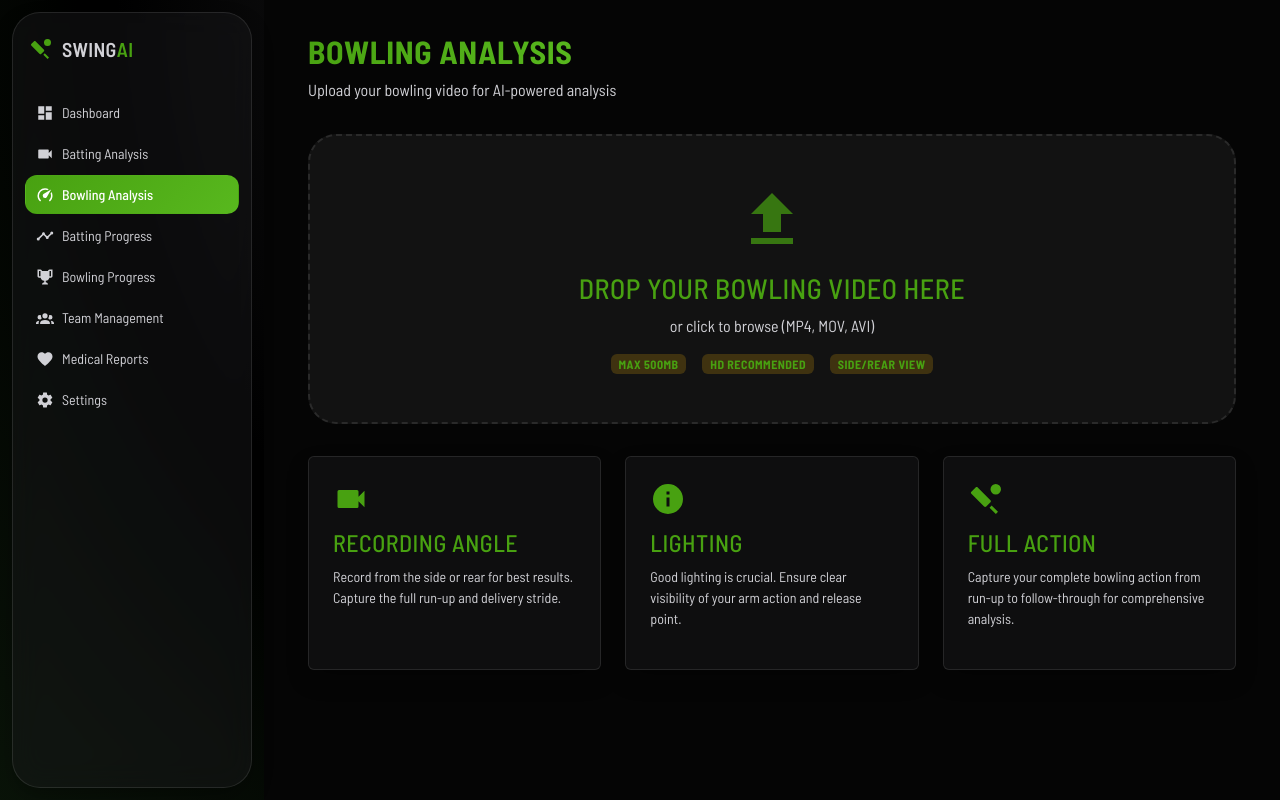
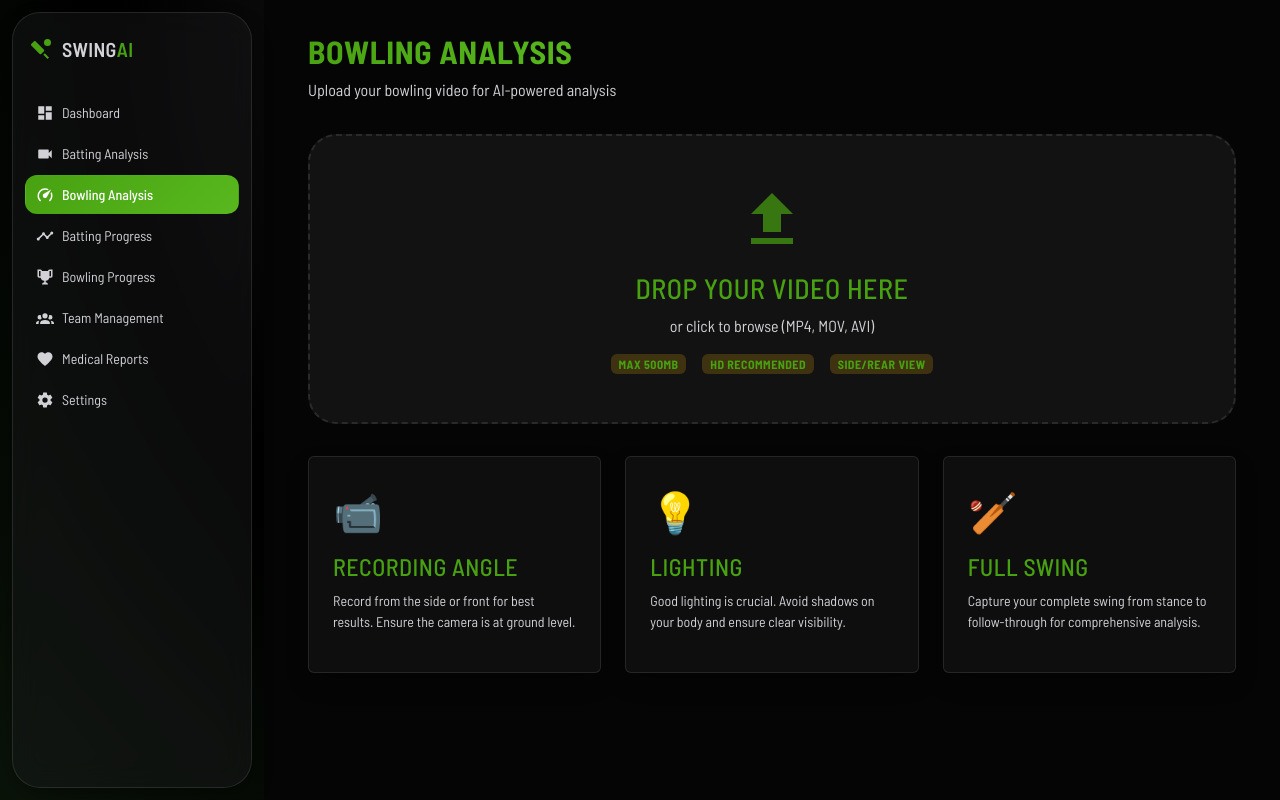
Before and after one commit to alext04/swing_ai, a React (Vite) app in the folder swingai/: page /bowling-analysis in a window 1280 px wide. Built offline with nearby package versions, Linux system fonts and the light colour scheme.

Commit message:
Analysis pages fix

```diff
--- a/swingai/src/pages/BowlingAnalysis.tsx
+++ b/swingai/src/pages/BowlingAnalysis.tsx
@@ -220,7 +220,7 @@ const BowlingAnalysis: React.FC = () => {
                 onChange={(e) => e.target.files?.[0] && handleFileSelect(e.target.files[0])}
               />
               <Icon path={mdiUpload} size={3} color={colors.bowling} />
-              <h3 style={{ marginBottom: 8 }}>Drop your bowling video here</h3>
+              <h3 style={{ marginBottom: 8 }}>Drop your video here</h3>
               <p style={{ color: 'var(--text-secondary)', marginBottom: 16 }}>
                 or click to browse (MP4, MOV, AVI)
               </p>
@@ -231,26 +231,27 @@ const BowlingAnalysis: React.FC = () => {
               </div>
             </div>
 
+            {/* Tips Section */}
             <div className="grid-3" style={{ marginTop: 32 }}>
               <div className="card" style={{ padding: 24 }}>
-                <Icon path={mdiVideo} size={1.5} color={colors.bowling} style={{ marginBottom: 12 }} />
+                <div style={{ fontSize: '2.5rem', marginBottom: 12 }}>📹</div>
                 <h4 style={{ marginBottom: 8 }}>Recording Angle</h4>
                 <p style={{ color: 'var(--text-secondary)', fontSize: '0.875rem', lineHeight: 1.5 }}>
-                  Record from the side or rear for best results. Capture the full run-up and delivery stride.
+                  Record from the side or front for best results. Ensure the camera is at ground level.
                 </p>
               </div>
               <div className="card" style={{ padding: 24 }}>
-                <Icon path={mdiInformation} size={1.5} color={colors.bowling} style={{ marginBottom: 12 }} />
+                <div style={{ fontSize: '2.5rem', marginBottom: 12 }}>💡</div>
                 <h4 style={{ marginBottom: 8 }}>Lighting</h4>
                 <p style={{ color: 'var(--text-secondary)', fontSize: '0.875rem', lineHeight: 1.5 }}>
-                  Good lighting is crucial. Ensure clear visibility of your arm action and release point.
+                  Good lighting is crucial. Avoid shadows on your body and ensure clear visibility.
                 </p>
               </div>
               <div className="card" style={{ padding: 24 }}>
-                <Icon path={mdiCricket} size={1.5} color={colors.bowling} style={{ marginBottom: 12 }} />
-                <h4 style={{ marginBottom: 8 }}>Full Action</h4>
+                <div style={{ fontSize: '2.5rem', marginBottom: 12 }}>🏏</div>
+                <h4 style={{ marginBottom: 8 }}>Full Swing</h4>
                 <p style={{ color: 'var(--text-secondary)', fontSize: '0.875rem', lineHeight: 1.5 }}>
-                  Capture your complete bowling action from run-up to follow-through for comprehensive analysis.
+                  Capture your complete swing from stance to follow-through for comprehensive analysis.
                 </p>
               </div>
             </div>
--- a/swingai/src/pages/SwingAnalysis.tsx
+++ b/swingai/src/pages/SwingAnalysis.tsx
@@ -246,12 +246,12 @@ const SwingAnalysis: React.FC = () => {
       {/* Page Header */}
       <div className="page-header">
         <h1 className="page-title">
-          <span className="gradient-text">Swing Analysis</span>
+          <span className="gradient-text">Batting Analysis</span>
         </h1>
-        <p className="page-subtitle">Upload your batting or bowling video for AI-powered analysis</p>
+        <p className="page-subtitle">Upload your batting video for AI-powered analysis</p>
       </div>
 
-      <div style={{ display: 'flex', gap: 12, marginBottom: 16 }}>
+      {/* <div style={{ display: 'flex', gap: 12, marginBottom: 16 }}>
         <button
           onClick={() => setDiscipline('batting')}
           style={{
@@ -278,11 +278,10 @@ const SwingAnalysis: React.FC = () => {
         >
           Bowling
         </button>
-      </div>
+      </div> */}
 
       <AnimatePresence mode="wait">
         {!videoUrl ? (
-          /* Upload Zone */
           <motion.div
             key="upload"
             initial={{ opacity: 0, y: 20 }}
@@ -303,15 +302,15 @@ const SwingAnalysis: React.FC = () => {
                 style={{ display: 'none' }}
                 onChange={(e) => e.target.files?.[0] && handleFileSelect(e.target.files[0])}
               />
-              <Icon path={mdiUpload} size={3} color="var(--primary-color)" />
+              <Icon path={mdiUpload} size={3} color={colors.bowling} />
               <h3 style={{ marginBottom: 8 }}>Drop your video here</h3>
               <p style={{ color: 'var(--text-secondary)', marginBottom: 16 }}>
                 or click to browse (MP4, MOV, AVI)
               </p>
               <div style={{ display: 'flex', gap: 16, justifyContent: 'center', flexWrap: 'wrap' }}>
-                <span className="badge badge-primary">Max 500MB</span>
-                <span className="badge badge-primary">HD Recommended</span>
-                <span className="badge badge-primary">Side/Front View</span>
+                <span className="badge" style={{ background: 'rgba(242, 181, 11, 0.2)', color: colors.bowling }}>Max 500MB</span>
+                <span className="badge" style={{ background: 'rgba(242, 181, 11, 0.2)', color: colors.bowling }}>HD Recommended</span>
+                <span className="badge" style={{ background: 'rgba(242, 181, 11, 0.2)', color: colors.bowling }}>Side/Rear View</span>
               </div>
             </div>
 
```
